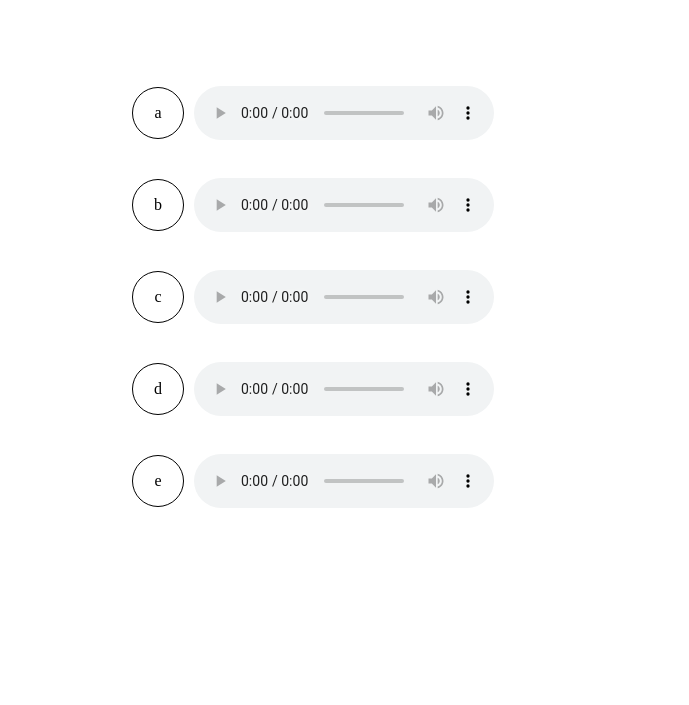
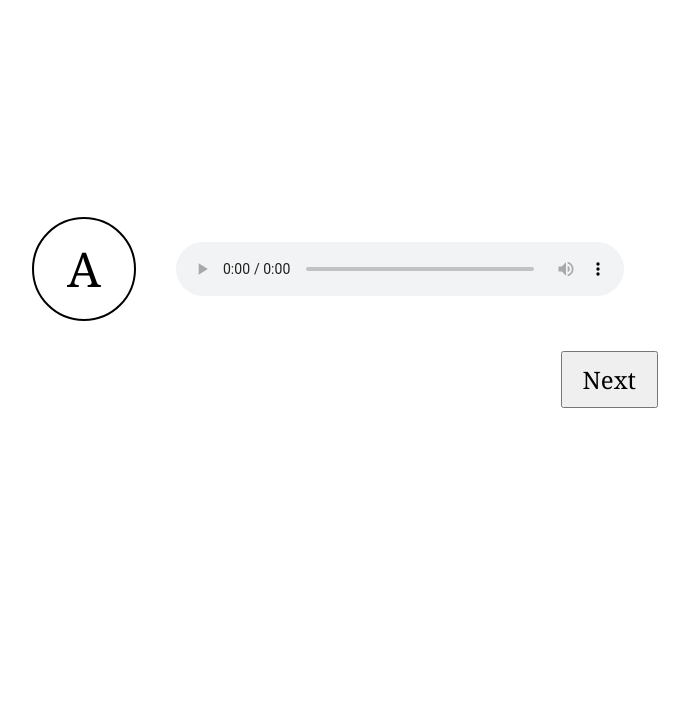
Before and after one commit to isaacmonheit/GraceHustaceThesisStimuliLists, a plain HTML site: page clips.html in a window 1280 px wide. Shown: the part 111-816 px from the top of the page, without its empty margins (332-1021 px from the left). Drawn offline with Linux system fonts and the light colour scheme.

Commit message:
updated buttons, added title, better functionality
the 1,2,3,4,5 is too low in the main page when I use Georgia font, and I cant figure out how to change that for some reason

```diff
--- a/clips.html
+++ b/clips.html
@@ -11,96 +11,105 @@
             justify-content: center;
             align-items: center;
             height: 100vh;
+            font-family: Georgia, serif;
         }
         .circle {
-            width: 50px;
-            height: 50px;
+            width: 100px;
+            height: 100px;
             border-radius: 50%;
-            border: 1px solid black;
+            border: 2px solid black;
             display: flex;
             justify-content: center;
             align-items: center;
-            margin: 10px;
+            margin: 10px 40px;
             cursor: pointer;
+            font-size: 48px;
+            text-transform: uppercase;
+            flex-shrink: 0;
+        }
+        .title {
+            font-size: 48px;
+            position: absolute;
+            top: 30px;
+            left: 50%;
+            transform: translateX(-50%);
+            z-index: 100;
         }
         .audio-container {
             margin: 10px;
             display: flex;
             align-items: center;
+            width: 50%;
+            margin: 20px 0;
         }
+        audio {
+            width: 100%;
+            transform: scaleY(1);
+        }
+        .button-container {
+            user-select: none;
+            display: flex;
+            justify-content: space-between;
+            width: 100%;
+            max-width: 660px;
+            padding-left: 40px;
+        }
+        .button-container Button {
+            font-size: 24px;
+            padding: 10px 20px;
+            font-family: 'Georgia', serif;
+        }
+        .button-container button[hidden] {
+            visibility: hidden;
+        }
+
     </style>
 </head>
 <body>
+    <div class="title">Human Interaction Lab</div>
+
 
     <div class="audio-container">
-        <div class="circle">a</div>
-        <audio id="audioA" controls controlsList="nodownload" onplay="pauseOtherAudio('audioA')"></audio>
+        <div class="circle" id="currentClip">a</div>
+        <audio id="currentAudio" controls controlsList="nodownload" onplay="pauseOtherAudio('currentAudio')"></audio>
     </div>
 
-    <div class="audio-container">
-        <div class="circle">b</div>
-        <audio id="audioB" controls controlsList="nodownload" onplay="pauseOtherAudio('audioB')"></audio>
-    </div>
-
-    <div class="audio-container">
-        <div class="circle">c</div>
-        <audio id="audioC" controls controlsList="nodownload" onplay="pauseOtherAudio('audioC')"></audio>
-    </div>
-
-    <div class="audio-container">
-        <div class="circle">d</div>
-        <audio id="audioD" controls controlsList="nodownload" onplay="pauseOtherAudio('audioD')"></audio>
-    </div>
-
-    <div class="audio-container">
-        <div class="circle">e</div>
-        <audio id="audioE" controls controlsList="nodownload" onplay="pauseOtherAudio('audioE')"></audio>
+    <div class="button-container">
+        <button id="prevButton" onclick="changeClip(-1)" style="visibility: hidden;">Previous</button>
+        <button id="nextButton" onclick="changeClip(1)">Next</button>
     </div>
 
     <script>
+        let currentAudioIndex = 0;
         const option = new URLSearchParams(window.location.search).get('option');
 
         const audios = {
-            1: ["clips/Thesis_Stimuli_ControlCon_test.wav",
-                "clips/List2Delay800ms.wav",
-                "clips/List3Early800ms.wav",
-                "clips/List4Delay400ms.wav",
-                "clips/List5Delay800ms.wav"],
-            2: ["clips/List1Delay800ms.wav",
-                "clips/List2Control.wav",
-                 "clips/List3Delay800ms.wav",
-                  "clips/List4Control.wav",
-                   "clips/List5Early400ms.wav"],
-            3: ["clips/29 - Four80East - Sandbar.mp3",
-             "clips/32 - Four80East - Race the Moon.mp3",
-              "clips/36 - Four80East - Never the Same Way Twice.mp3",
-               "clips/38 - Four80East - Rusty Rudder.mp3",
-                "clips/39 - Four80East - Slipstream.mp3"],
-            4: ["clips/41 - Four80East - Mint Julep.mp3",
-             "clips/43 - Four80East - Off Tropic.mp3",
-              "clips/47 - Four80East - Shot in the Dark.mp3",
-               "clips/49 - Four80East - Last Flight to La.mp3",
-               "clips/50 - Four80East - Sea to Sky.mp3"],
-            5: ["clips/37 - Four80East - Je Pense a Toi.mp3",
-             "clips/35 - Four80East - Hold a Candle.mp3",
-             "clips/19 - Four80East - En Route.mp3",
-              "clips/16 - Four80East - In the Hidden Garden.mp3",
-               "clips/14 - Four80East - K-Town.mp3"]
+            1: ["clips/Thesis_Stimuli_ControlCon_test.wav", "clips/List2Delay800ms.wav", "clips/List3Early800ms.wav", "clips/List4Delay400ms.wav", "clips/List5Delay800ms.wav"],
+            2: ["clips/List1Delay800ms.wav", "clips/List2Control.wav", "clips/List3Delay800ms.wav", "clips/List4Control.wav", "clips/List5Early400ms.wav"],
+            3: ["clips/29 - Four80East - Sandbar.mp3", "clips/32 - Four80East - Race the Moon.mp3", "clips/36 - Four80East - Never the Same Way Twice.mp3", "clips/38 - Four80East - Rusty Rudder.mp3", "clips/39 - Four80East - Slipstream.mp3"],
+            4: ["clips/41 - Four80East - Mint Julep.mp3", "clips/43 - Four80East - Off Tropic.mp3", "clips/47 - Four80East - Shot in the Dark.mp3", "clips/49 - Four80East - Last Flight to La.mp3", "clips/50 - Four80East - Sea to Sky.mp3"],
+            5: ["clips/37 - Four80East - Je Pense a Toi.mp3", "clips/35 - Four80East - Hold a Candle.mp3", "clips/19 - Four80East - En Route.mp3", "clips/16 - Four80East - In the Hidden Garden.mp3", "clips/14 - Four80East - K-Town.mp3"]
         };
 
-        function setAudioSources() {
-            document.getElementById('audioA').src = audios[option][0];
-            document.getElementById('audioB').src = audios[option][1];
-            document.getElementById('audioC').src = audios[option][2];
-            document.getElementById('audioD').src = audios[option][3];
-            document.getElementById('audioE').src = audios[option][4];
+        function setAudioSources(index) {
+            document.getElementById('currentAudio').src = audios[option][index];
+            document.getElementById('currentClip').textContent = ['a', 'b', 'c', 'd', 'e'][index];
         }
 
-        function playAudio(audioId) {
-            pauseAllAudios();
-            const audioElement = document.getElementById(audioId);
-            audioElement.play();
+        function changeClip(direction) {
+            currentAudioIndex += direction;
+            setAudioSources(currentAudioIndex);
+            updateButtonVisibility();
         }
+
+        function updateButtonVisibility() {
+            const prevButton = document.getElementById('prevButton');
+            const nextButton = document.getElementById('nextButton');
+
+            prevButton.style.visibility = currentAudioIndex === 0 ? 'hidden' : 'visible';
+            nextButton.style.visibility = currentAudioIndex === (audios[option].length - 1) ? 'hidden' : 'visible';
+        }
+
 
         function pauseOtherAudio(currentAudioId) {
             const audioElements = document.querySelectorAll('audio');
@@ -111,7 +120,8 @@
             });
         }
 
-        setAudioSources();
+        setAudioSources(currentAudioIndex);
+        updateButtonVisibility();
     </script>
 </body>
 </html>
```
Also changed, not shown: index.html (+31 -12 lines), 1 other file.
